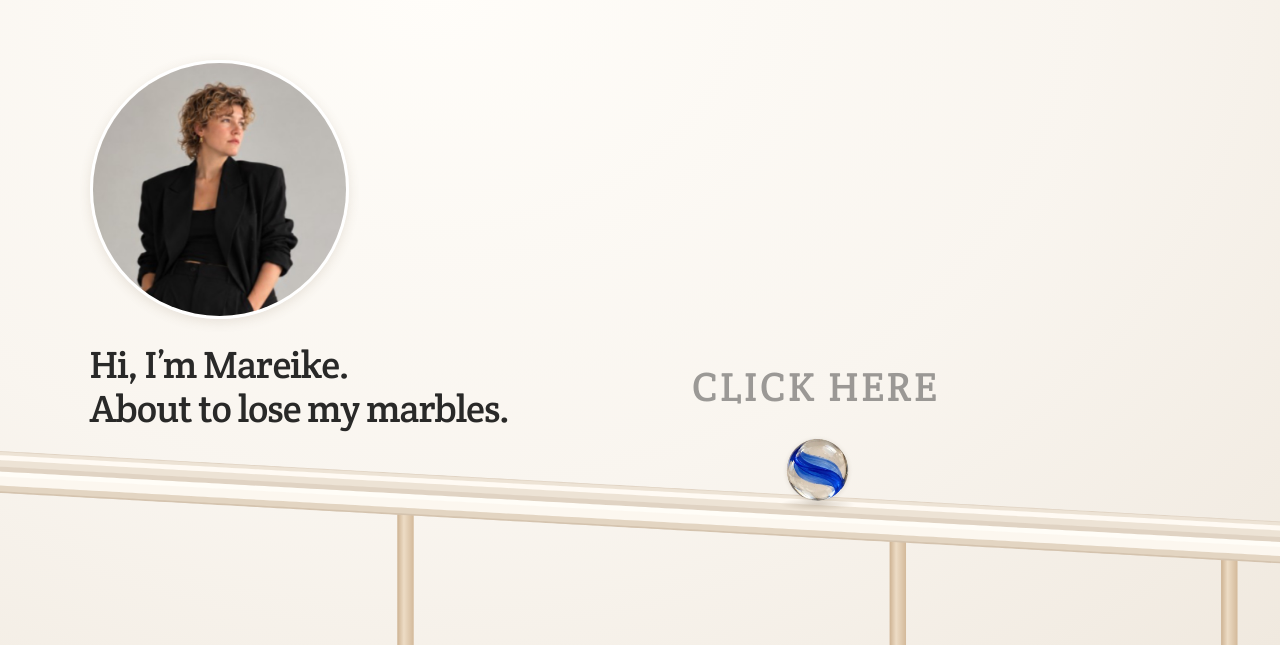
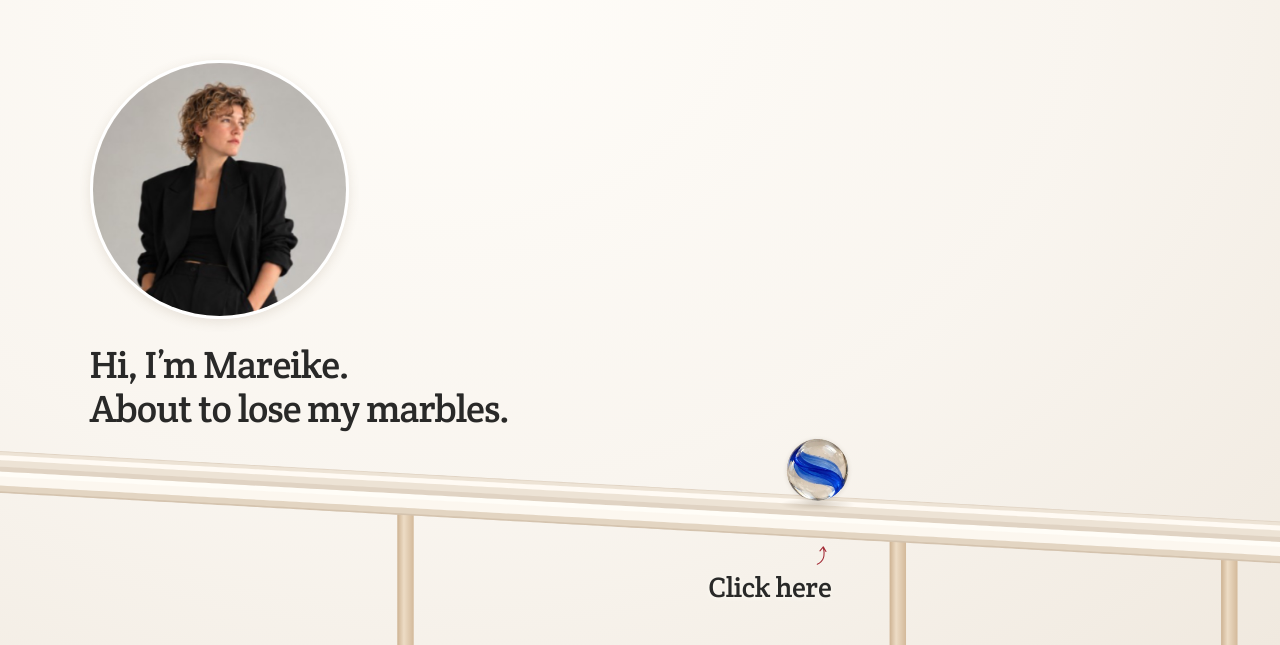
Before and after one commit to mareikejens/idea-map-site, a plain HTML site: page index.html in a window 1280 px wide. Shown: the part 155-800 px from the top of the page. Drawn offline with Linux system fonts and the light colour scheme.

Commit message:
Cover: the 'Click here' note is back as the default, now under the run
Co-Authored-By: Claude Opus 5.5 <noreply@anthropic.com>

```diff
--- a/app.js
+++ b/app.js
@@ -282,9 +282,10 @@ function welcome(){
   // (beside the copy on a computer, under the rail on a phone: placed in machine()); the marble itself starts too.
   const start=W.start||U.start;
   app.innerHTML='<section class="welcome opening"><div class="illustration"></div><div class="welcome-copy"><button class="face" type="button" data-about aria-label="'+esc(A.open)+'"><img src="assets/mareike.jpg" alt="Mareike Jens"></button><h1>'+esc(W.title)+'<span>'+esc(W.subtitle)+'</span></h1><p class="visit-notice">'+esc(W.notice||'')+'</p></div>'+
-    // How the click is invited: big grey capitals by default; ?cta=tag (a note pointing at the marble) and ?cta=pill stay to compare.
+    // How the click is invited: a "Click here" note under the run, pointing up at the marble (owner's pick, 26 Nov).
+    // ?cta=text (big grey capitals) and ?cta=pill stay to compare.
     '<button class="cover-start" type="button" data-start>'+esc(start)+'</button><button class="marble-start" type="button" data-start aria-label="'+esc(start)+'"><span aria-hidden="true">'+esc(start)+'<svg viewBox="0 0 24 30"><path d="M6 2c9 4 12 13 9 25M10 22l5 6 4-7"/></svg></span></button></section>';
-  app.querySelector('.welcome').classList.add('cta-'+({pill:'pill',tag:'tag'}[new URLSearchParams(location.search).get('cta')]||'text'));
+  app.querySelector('.welcome').classList.add('cta-'+({pill:'pill',text:'text'}[new URLSearchParams(location.search).get('cta')]||'tag'));
   machine(app.querySelector('.illustration'),0);
   for(const b of app.querySelectorAll('[data-start]'))b.onclick=()=>{
     const from=app.querySelector('.welcome-copy .face img').getBoundingClientRect();
--- a/style.css
+++ b/style.css
@@ -317,3 +317,10 @@ html{touch-action:manipulation}.machine{user-select:none;-webkit-user-select:non
 .cta-text .cover-start:before{display:none}
 .cta-text .cover-start:hover,.cta-text .cover-start:focus-visible{background:none;color:var(--ink)}
 @media(max-width:700px){.cta-text .cover-start{font-size:clamp(24px,7.4vw,30px)}}
+/* The note sits under the run now, its red stroke pointing up at the marble (owner, 26 Nov). */
+.cta-tag .marble-start span{bottom:auto;top:calc(50% + var(--orb-size)/2 + 24px);display:flex;flex-direction:column-reverse;align-items:center}
+.cta-tag .marble-start span svg{margin:0 0 6px;scale:1 -1}
+@media(max-width:700px){.cta-tag .marble-start span{align-items:flex-end}.cta-tag .marble-start span svg{margin:0 0 6px auto}}
+/* Clear of the rail at every size (the rail grows with the marble), and hanging to the left of the marble, away from the posts. */
+.cta-tag .marble-start span{top:calc(50% + var(--orb-size)*1.05 + 10px);transform:translateX(calc(-100% + 14px + var(--roll-x,0px)));align-items:flex-end;text-align:right}
+.cta-tag .marble-start span svg{margin:0 0 6px auto;translate:-2px 0}
```
